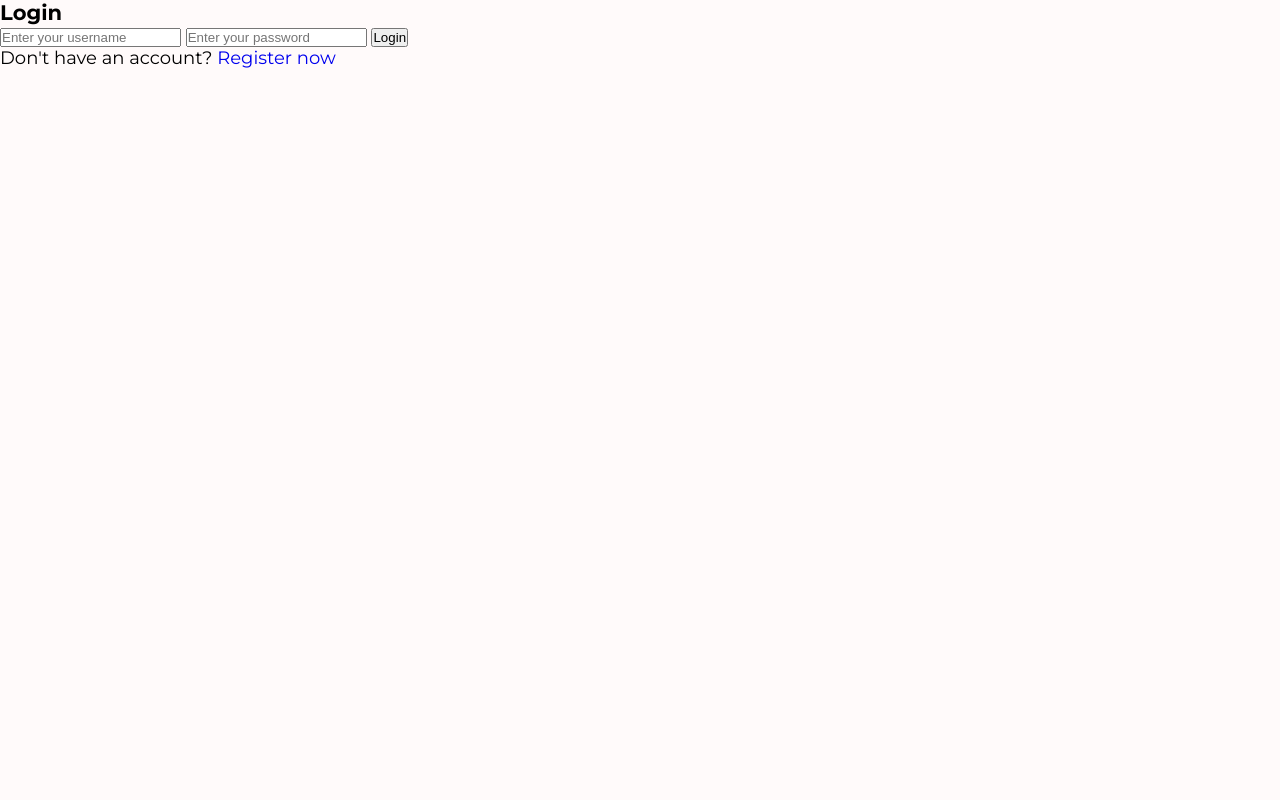
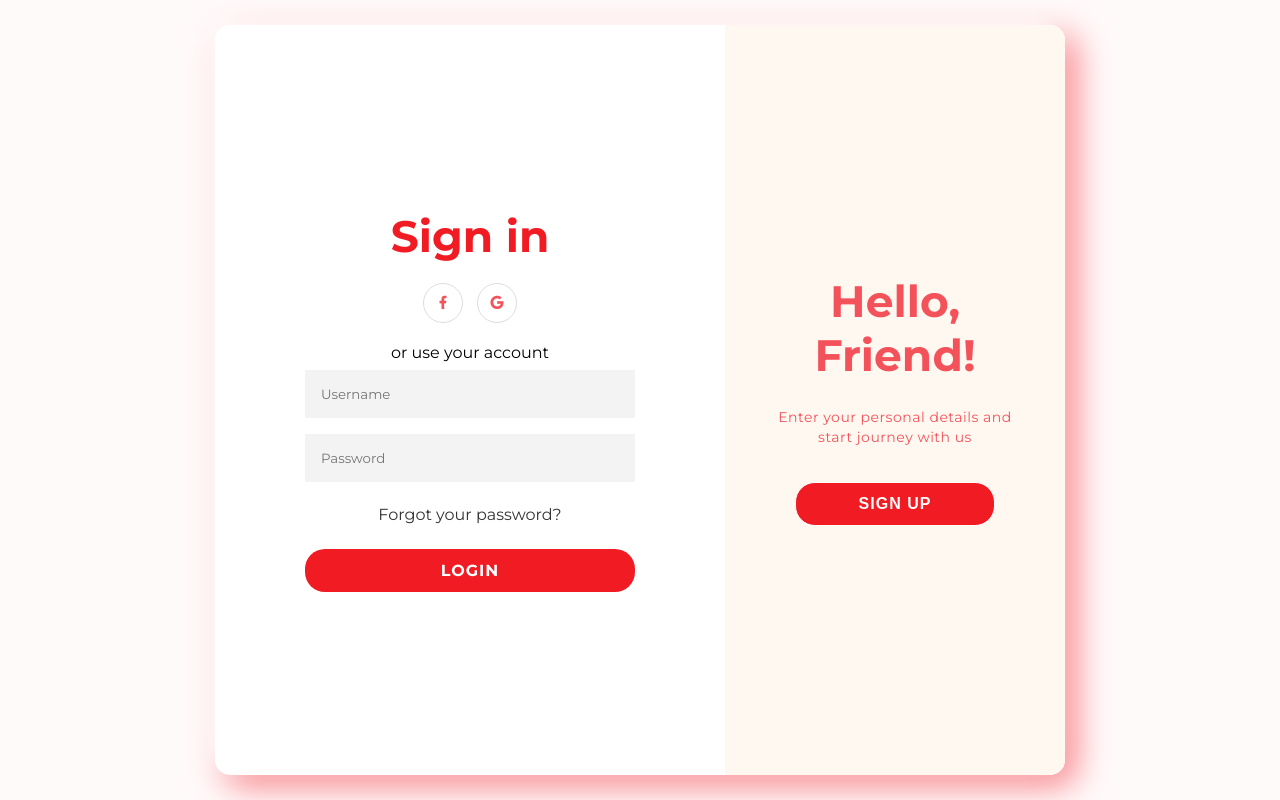
Before and after one commit to HazisVoda/retrogame-shop, a PHP site: page /login.php in a window 1280 px wide. Run offline with PHP 8.4, Linux system fonts and the light colour scheme; some libraries are stand-ins or nearby versions.

Commit message:
Login page finished

```diff
--- a/header.php
+++ b/header.php
@@ -86,7 +86,7 @@
             <a href="#" class="nav__link">Contact Us</a>
           </li>
           <li class="dropdown__item">
-            <a href="/retrogame-shop/register.php" class="nav__link">Sign Up / Login</a>
+            <a href="/retrogame-shop/login.php" class="nav__link">Sign Up / Login</a>
           </li>
 
           <!-- Profile Dropdown
--- /dev/null
+++ b/login.css
@@ -0,0 +1,298 @@
+@import url('https://fonts.googleapis.com/css2?family=Montserrat:wght@100..900&family=Poppins:wght@300;400;500;600&display=swap');
+
+:root {
+    --header-height: 2.75rem;
+
+    --header-color: #fff8f0;
+    --header-color-light: #fffafa;
+
+    --orange-color: #f11b24;
+    --orange-color-light: #f4525a;
+    --orange-color-lighten: #f77a80;
+    --orange-color-shadow: #faa7ab;
+
+    --white-color: #fffafa;
+    --body-color: hsl(220, 100%, 97%);
+
+    --body-font: "Montserrat", sans-serif;
+    --normal-font-size: .938rem;
+
+    --font-regular: 400;
+    --font-semi-bold: 600;
+    --font-bold: 800;
+
+    --z-tooltip: 10;
+    --z-fixed: 100;
+
+    --image-width: 500px;
+    --calculate: 5/4;
+
+    --linear-grad: linear-gradient(to right, #141E30, #243B55);
+    --grad-clr1: #141E30;
+    --grad-clr2: #243B55;
+}
+
+@media screen and (min-width: 1024px) {
+    :root {
+        --normal-font-size: 1.125rem;
+    }
+}
+
+* {
+    box-sizing: border-box;
+    margin: 0;
+    padding: 0;
+}
+
+body {
+    height: 100vh;
+    background: var(--header-color-light);
+    display: grid;
+    place-content: center;
+    font-family: var(--body-font);
+}
+
+.container {
+    position: relative;
+    width: 850px;
+    height: 750px;
+    display: flex;
+    background-color: #fff;
+    box-shadow: -10px -10px 25px var(--header-color-light), 10px 10px 35px var(--orange-color-lighten);
+    border-radius: 15px;
+    overflow: hidden;
+}
+
+.form-container {
+    position: absolute;
+    width:  60%;
+    height: 100%;
+    padding: 0px 40px;
+    transition: all 0.6s ease-in-out;
+}
+
+.sign-up-container {
+    opacity: 0;
+    z-index: 1;
+}
+.sign-in-container {
+    z-index: var(--z-tooltip);
+}
+
+form {
+    height: 100%;
+    display: flex;
+    flex-direction: column;
+    align-items: center;
+    justify-content: center;
+    padding: 0px 50px;
+}
+
+h1 {
+    font-size: var(--header-height);
+    color: var(--orange-color);
+}
+
+.social-container {
+    margin: 20px 0px;
+}
+
+.social-container a {
+    border: 1px solid #DDD;
+    color: var(--orange-color-light);
+    border-radius: 50%;
+    display: inline-flex;
+    justify-content: center;
+    align-items: center;
+    margin: 0px 5px;
+    height: 40px;
+    width: 40px;
+    text-decoration: none;
+}
+.social1:hover,
+.social2:hover  {
+    border: 1px solid var(--orange-color-light);
+    background: var(--orange-color-light);
+    color: #fff;
+    transition: 0.5s;
+}
+
+span {
+    font-size: 16px;
+}
+
+.infield {
+    position: relative;
+    width: 100%;
+    margin: 8px 0px;
+}
+
+input {
+    width: 100%;
+    padding: 16px;
+    background-color: #f3f3f3;
+    font-family: var(--body-font);
+    border: none;
+    outline: none;
+}
+
+label {
+    position: absolute;
+    left: 50%;
+    top: 100%;
+    transform: translateX(-50%);
+    width: 0%;
+    height: 2px;
+    background: var(--orange-color-light);
+    transition: 0.5s;
+}
+
+input:focus ~ label {
+    width: 100%;
+}
+
+a {
+    color: #333;
+    font-size: 16px;
+    text-decoration: none;
+    margin: 15px 0px;
+    transition: 0.5s;
+}
+a:hover {
+    color: var(--orange-color-light);
+}
+
+.registerBtn, .loginBtn, button {
+    border-radius: 20px;
+    border: 1px transparent;
+    background: var(--orange-color);
+    color: #fff;
+    font-size: 16px;
+    font-weight: bold;
+    padding: 12px 45px;
+    letter-spacing: 1px;
+    text-transform: uppercase;
+    transition: 0.3s ease-in-out;
+}
+
+.registerBtn, .loginBtn {
+    margin-top: 10px;
+
+}
+.registerBtn:hover, .loginBtn:hover {
+    background: var(--orange-color-light);
+    cursor: pointer;
+}
+
+.overlay-container {
+    position: absolute;
+    top: 0;
+    left: 60%;
+    width: 40%;
+    height: 100%;
+    overflow: hidden;
+    transition: transform 0.6s ease-in-out;
+    z-index: var(--z-tooltip);
+}
+
+#overlaySIBtn, #overlaySUBtn {
+    width: 200px;
+    top: 50%;
+    left: 100px;
+    border: 1px solid #FFF;
+    background: var(--orange-color);
+    border-radius: 20px;
+    color: var(--white-color);
+    font-size: 16px;
+    font-weight: bold;
+    transition: 0.3s ease-in-out;
+    z-index: 2;
+}
+
+#overlaySIBtn:hover, #overlaySUBtn:hover {
+    background: var(--orange-color-light);
+    cursor: pointer;
+}
+
+.overlay {
+    position: relative;
+    background: var(--header-color);
+    color: #FFF;
+    left: -150%;
+    height: 100%;
+    width: 250%;
+    transition: transform 0.6s ease-in-out;
+}
+
+.overlay-panel {
+    position: absolute;
+    display: flex;
+    align-items: center;
+    justify-content: center;
+    flex-direction: column;
+    padding: 20px 40px;
+    text-align: center;
+    height: 100%;
+    width: 40%;
+    transition: 0.6s ease-in-out;
+    z-index: 1;
+    overflow: hidden;
+}
+
+.overlay-left {
+    left: 0;
+    transform: translateX(0%);
+}
+.overlay-right {
+    right: 0;
+    transform: translateX(0);
+}
+
+.overlay-panel h1 {
+    color: var(--orange-color-light);
+    z-index: 1;
+}
+p {
+    font-size: 14px;
+    font-weight: var(--font-regular);
+    line-height: 20px;
+    letter-spacing: 0.5px;
+    color: var(--orange-color-light);
+    margin: 25px 0px 35px;
+    z-index: 1;
+}
+
+.right-panel-active .overlay-container {
+    transform: translateX(-150%);
+}
+.right-panel-active .overlay {
+    transform: translateX(50%);
+}
+.right-panel-active .overlay-left {
+    transform: translateX(25%);
+}
+
+.right-panel-active .overlay-right {
+    transform: translateX(-25%);
+}
+
+.right-panel-active .sign-in-container {
+    transform: translateX(20%);
+    opacity: 0;
+}
+.right-panel-active .sign-up-container {
+    transform: translateX(66.7%);
+    opacity: 1;
+    z-index: 15;
+    animation: show 0.6s;
+}
+@keyframes show {
+    0%, 50% {
+        opacity: 0;
+        z-index: 1;
+    }
+    50.1%, 100% {
+        opacity: 1;
+        z-index: var(--z-tooltip);
+    }
+}
--- a/login.php
+++ b/login.php
@@ -4,9 +4,9 @@ include 'config.php';
 
 session_start();
 
-if(isset($_POST['submit'])){
-    $username = htmlspecialchars($_POST['username'], ENT_QUOTES, 'UTF-8');
-    $password = htmlspecialchars($_POST['password'], ENT_QUOTES, 'UTF-8');
+if(isset($_POST['loginSubmit'])){
+    $username = htmlspecialchars($_POST['loginUsername'], ENT_QUOTES, 'UTF-8');
+    $password = htmlspecialchars($_POST['loginPassword'], ENT_QUOTES, 'UTF-8');
 
     $select = $conn->prepare("SELECT * FROM `user` WHERE username = ? AND password = ?");
     $select->execute([$username, $password]);
@@ -35,6 +35,31 @@ if(isset($_POST['submit'])){
     }
 }
 
+if(isset($_POST['registerSubmit'])){
+    $firstName = htmlspecialchars($_POST['firstName'], ENT_QUOTES, 'UTF-8');
+    $lastName = htmlspecialchars($_POST['lastName'], ENT_QUOTES, 'UTF-8');
+    $username = htmlspecialchars($_POST['registerUsername'], ENT_QUOTES, 'UTF-8');
+    $email = htmlspecialchars($_POST['email'], ENT_QUOTES, 'UTF-8');
+    $password = htmlspecialchars($_POST['registerPassword'], ENT_QUOTES, 'UTF-8');
+    $cpassword = htmlspecialchars($_POST['cpassword'], ENT_QUOTES, 'UTF-8');
+
+    $select = $conn->prepare("SELECT * FROM `user` WHERE email = ? OR username = ?");
+    $select->execute([$email, $username]);
+
+    if($select->rowCount() > 0){
+        echo "<script>alert('User already exists!')</script>";
+    }else{
+        if($password != $cpassword){
+            echo "<script>alert('Password not matched!')</script>";
+        }
+        else {
+            $insert = $conn->prepare("INSERT INTO `user`(firstName, lastName, username, email, password) VALUES(?,?,?,?,?)");
+            $insert->execute([$firstName, $lastName, $username, $email, $password]);
+            echo "<script>alert('Registered successfully!')</script>";
+        }
+    }
+}
+
 ?>
 
 <!DOCTYPE html>
@@ -48,19 +73,98 @@ if(isset($_POST['submit'])){
     <!-- Swipper JS CDN -->
     <link rel="stylesheet" href="https://cdn.jsdelivr.net/npm/swiper@11/swiper-bundle.min.css"/>
     <!-- Custom CSS File -->
-    <link rel="stylesheet" href="style.css">
+    <link rel="stylesheet" href="login.css">
 </head>
 <body>
 
-    <section class="form-container">
-        <form action="" enctype="multipart/form-data" method="POST">
-            <h3>Login</h3>
-            <input type="text" name="username" required placeholder="Enter your username" class="box">
-            <input type="password" name="password" required placeholder="Enter your password" class="box">
-            <input type="submit" value="Login" name="submit" class="btn">
-            <p>Don't have an account? <a href="register.php">Register now</a></p>
-        </form>
-    </section>
+    <div class="container" id="container">
+        <div class="form-container sign-up-container">
+            <form action="#" enctype="multipart/form-data" method="POST">
+                <h1>Create Account</h1>
+                <div class="social-container">
+                    <a href="#" class="social1"><i class="ri-facebook-fill"></i></a>
+                    <a href="#" class="social2"><i class="ri-google-fill"></i></a>
+                </div>
+                <span>or use your email for registration</span>
+                <div class="infield">
+                    <input type="text" name="firstName" required placeholder="Enter your first name">
+                    <label></label>
+                </div>
+                <div class="infield">
+                    <input type="text" name="lastName" required placeholder="Enter your last name">
+                    <label></label>
+                </div>
+                <div class="infield">
+                    <input type="text" name="registerUsername" required placeholder="Enter your username" class="box">
+                    <label></label>
+                </div>
+                <div class="infield">
+                    <input type="email" name="email" required placeholder="Enter your email" class="box">
+                    <label></label>
+                </div>
+                <div class="infield">
+                    <input type="password" name="registerPassword" required placeholder="Enter your password" class="box">
+                    <label></label>
+                </div>
+                <div class="infield">
+                    <input type="password" name="cpassword" required placeholder="Confirm your password" class="box">
+                    <label></label>
+                </div>
+                <input type="submit" value="Register now" name="registerSubmit" class="registerBtn">
+            </form>
+        </div>
+        <div class="form-container sign-in-container">
+            <form action="#" enctype="multipart/form-data" method="POST">
+                <h1>Sign in</h1>
+                <div class="social-container">
+                    <a href="#" class="social1"><i class="ri-facebook-fill"></i></a>
+                    <a href="#" class="social2"><i class="ri-google-fill"></i></a>
+                </div>
+                <span>or use your account</span>
+                <div class="infield">
+                    <input type="username" required placeholder="Username" name="loginUsername"/>
+                    <label></label>
+                </div>
+                <div class="infield">
+                    <input type="password" required placeholder="Password" name="loginPassword" />
+                    <label></label>
+                </div>
+                <a href="#" class="forgot">Forgot your password?</a>
+                <input type="submit" value="Login" name="loginSubmit" class="loginBtn">
+            </form>
+        </div>
+        <div class="overlay-container" id="overlayCon">
+            <div class="overlay">
+                <div class="overlay-panel overlay-left">
+                    <h1>Welcome Back!</h1>
+                    <p>To keep connected with us please login with your personal info</p>
+                    <button class ="overlayButton" id="overlaySIBtn">Sign In</button>
+                </div>
+                <div class="overlay-panel overlay-right">
+                    <h1>Hello, Friend!</h1>
+                    <p>Enter your personal details and start journey with us</p>
+                    <button class ="overlayButton" id="overlaySUBtn">Sign Up</button>
+                </div>
+            </div>
+        </div>
+    </div>
+
+    <!-- js code -->
+    <script>
+        const container = document.getElementById('container');
+        const overlayCon = document.getElementById('overlayCon');
+        const overlaySIBtn = document.getElementById('overlaySIBtn');
+        const overlaySUBtn = document.getElementById('overlaySUBtn');
+
+        overlaySIBtn.addEventListener('click', () => {
+            container.classList.toggle('right-panel-active');
+        });
+
+        overlaySUBtn.addEventListener('click', () => {
+            container.classList.toggle('right-panel-active');
+        });
+
+    </script>
 
 </body>
 </html>
```
